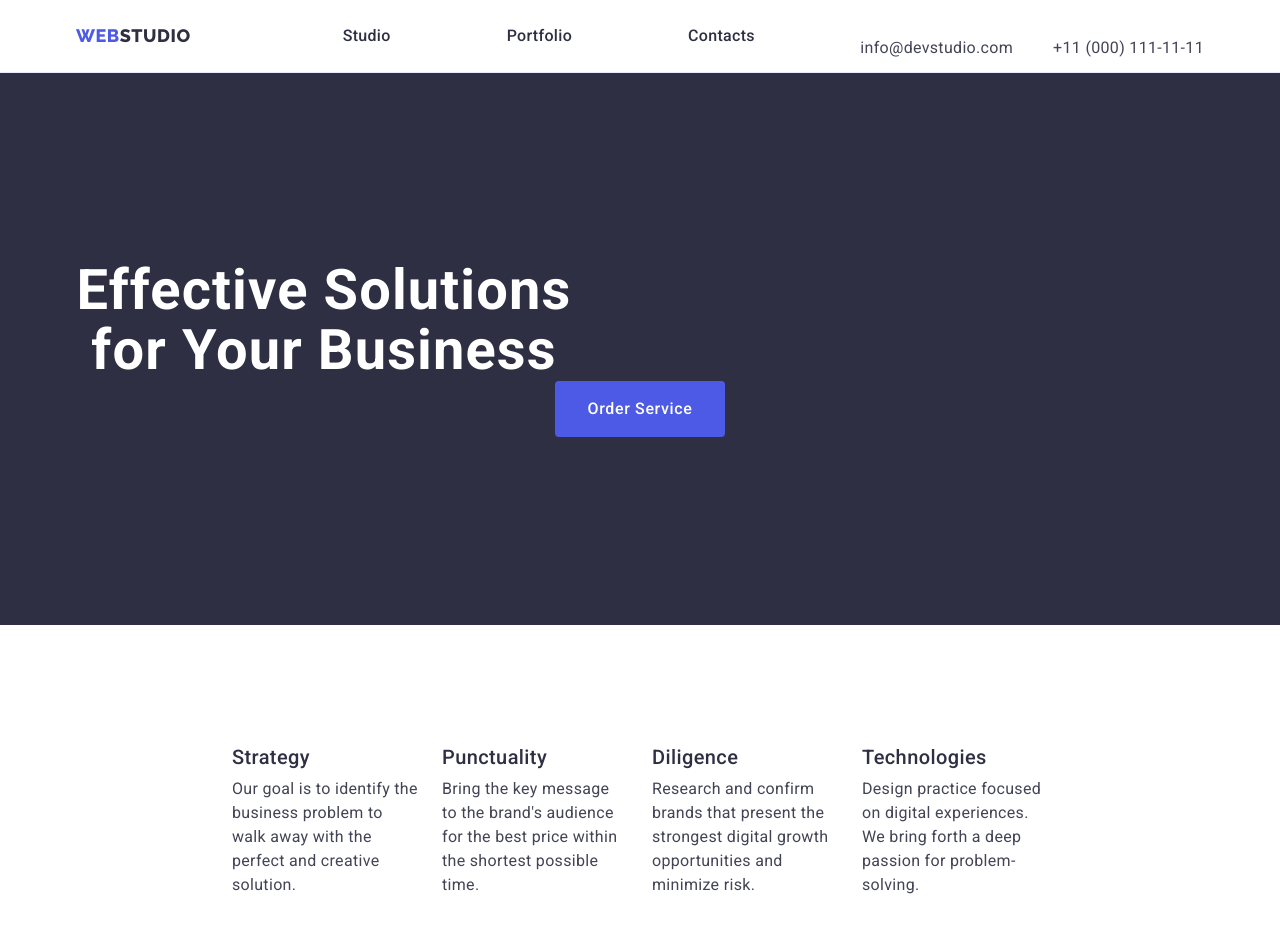
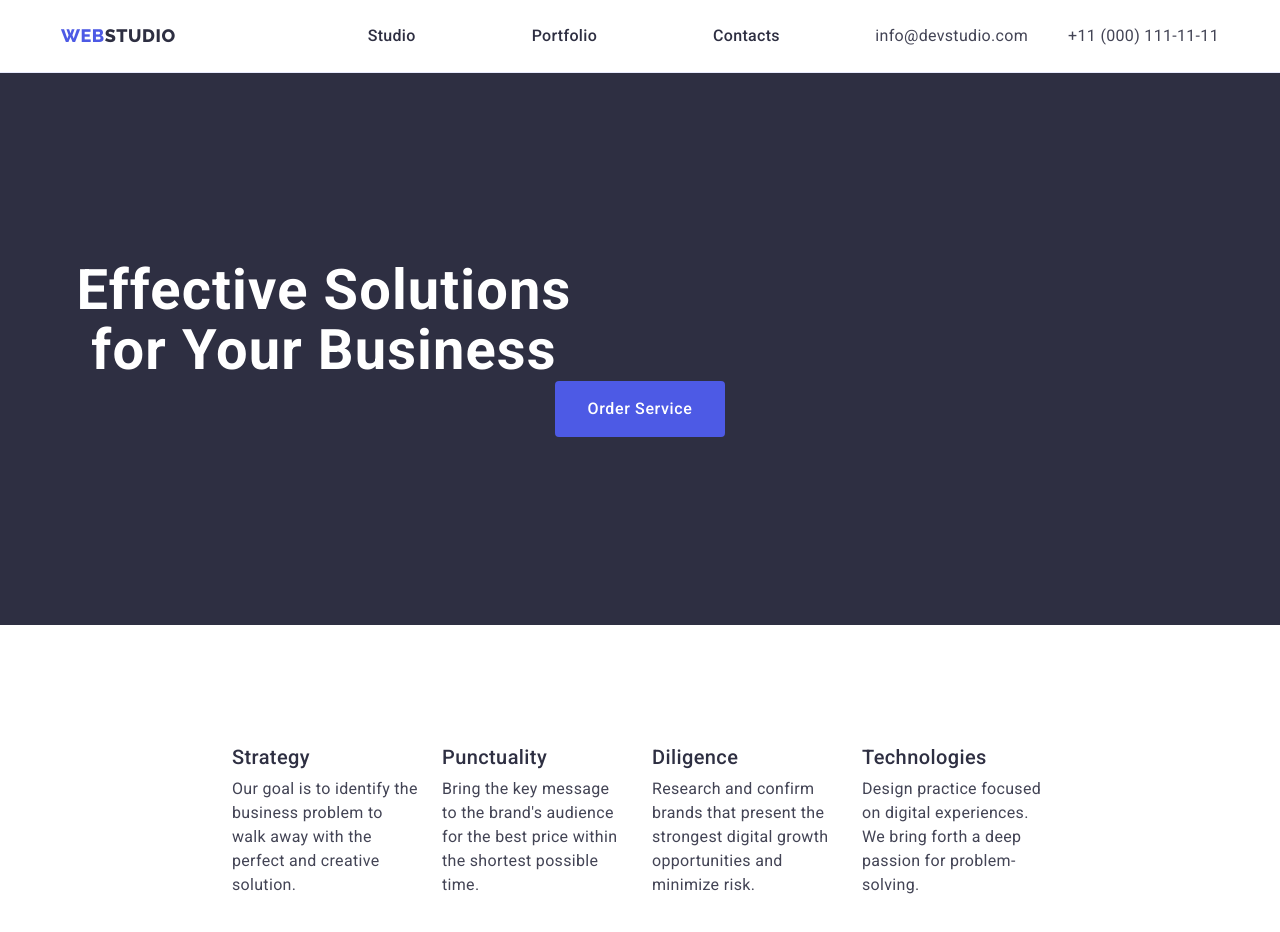
Before and after one commit to NatNovs/goit-markup-hw-03, a plain HTML site: page index.html in a window 1280 px wide. Shown: the top 932 px of the page. Drawn offline with nearby package versions, Linux system fonts and the light colour scheme.

Commit message:
Update styles.css

```diff
--- a/css/styles.css
+++ b/css/styles.css
@@ -73,7 +73,7 @@ body {
     border-bottom: 1px solid var(--cornflower, #E7E9FC);
     background: var(--white, #FFF);
     padding: 0 15px;
-    margin-top: 24px;
+
 }
 
 .header-container {
@@ -81,6 +81,7 @@ body {
     margin: 0 auto;
     align-items: center;
     justify-content: space-between;
+    padding: 24px 0 24px;
 }
 
 .header-logo {
@@ -109,13 +110,15 @@ body {
     margin-left: auto 0;
     justify-content: space-between;
     align-items: center;
-    margin-bottom: 24px;
+    gap: 40px;
+
 }
 
 .header-menu {
     display: flex;
     gap: 40px;
     align-items: center;
+    text-align: left;
 }
 
 .header-menu-imet {
@@ -136,6 +139,7 @@ body {
 }
 .header-address {
     display: flex;
+    align-items: center;
     gap: 40px;
 }
 
```
